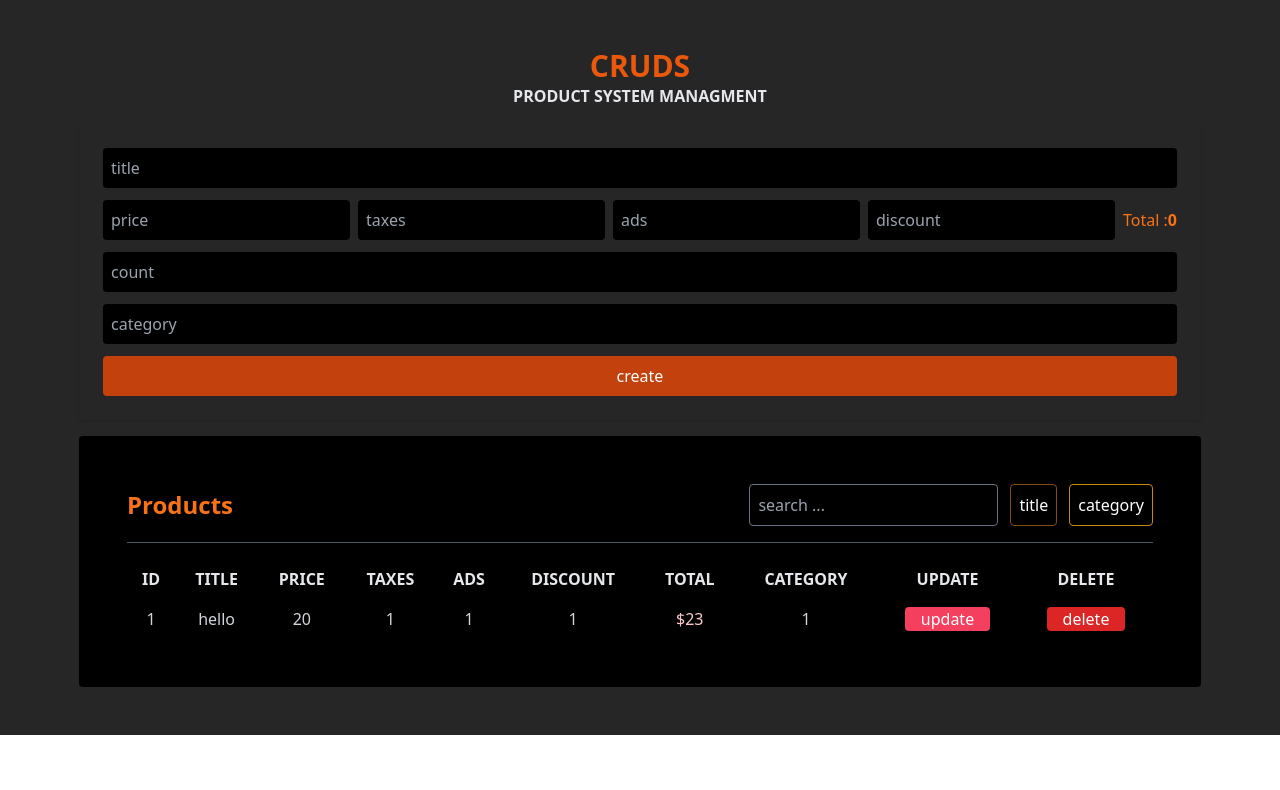
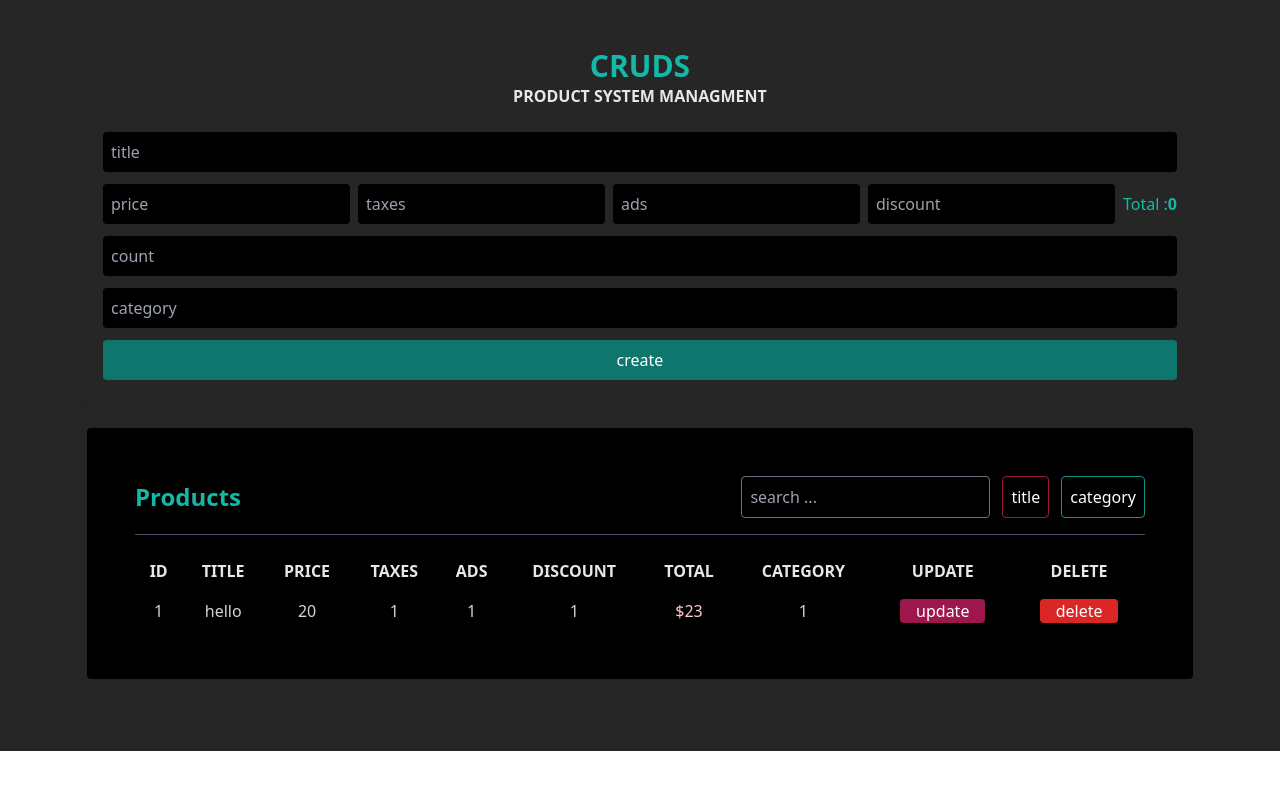
Before and after one commit to abrar997/crud-system-managment, a React (Create React App) app: page / in a window 1280 px wide. Shown: the top 790 px of the page. Built offline with nearby package versions, Linux system fonts and the light colour scheme.

Commit message:
update color design

```diff
--- a/src/App.js
+++ b/src/App.js
@@ -40,9 +40,9 @@ export default function App() {
   const handleEdit = () => {};
 
   return (
-    <div className="grid lg:justify-center gap-4 p-4 lg:w-full lg:items-center lg:py-12 bg-[#262626] lg:text-center text-slate-50">
+    <div className="grid lg:justify-center gap-0 p-4 lg:w-full lg:items-center lg:py-12 bg-[#262626] lg:text-center text-slate-50">
       <div className="grid lg:gap-0 gap-2">
-        <h1 className="font-bold uppercase text-3xl text-orange-600">Cruds</h1>
+        <h1 className="font-bold uppercase text-3xl text-teal-500">Cruds</h1>
         <h2 className="font-semibold uppercase text-gray-200">
           product system managment
         </h2>
@@ -52,9 +52,9 @@ export default function App() {
         formData={formData}
         setFormData={setFormData}
       />
-      <div className="lg:bg-[#000000] grid gap-4 rounded lg:p-12">
+      <div className="lg:bg-[#000000] grid gap-4 rounded lg:p-12 m-6 mx-2">
         <div className="lg:flex grid gap-2 justify-between items-center  border-b pb-4 border-gray-600">
-          <h1 className="text-2xl font-semibold text-orange-500">Products</h1>
+          <h1 className="text-2xl font-semibold text-teal-500">Products</h1>
           <div>
             <form className="lg:flex grid gap-3 lg:gap-3 items-center">
               <input
@@ -62,10 +62,10 @@ export default function App() {
                 placeholder="search ..."
               />
               <div className="flex gap-3 items-center">
-                <button className="border border-yellow-800 hover:bg-gray-900 rounded text-white p-2">
+                <button className="border border-pink-800 hover:bg-gray-900 rounded text-white p-2">
                   title
                 </button>
-                <button className="border border-yellow-600 hover:bg-gray-900 rounded text-white p-2">
+                <button className="border border-teal-600 hover:bg-gray-900 rounded text-white p-2">
                   category
                 </button>
               </div>
--- a/src/components/Form.js
+++ b/src/components/Form.js
@@ -47,7 +47,7 @@ const Form = ({ handleSubmit, formData, setFormData }) => {
               setFormData({ ...formData, discount: e.target.value })
             }
           />
-          <p className="text-orange-500">
+          <p className="text-teal-500">
             Total :
             <span className="underlane font-semibold">
               {Number(formData.price) +
@@ -73,7 +73,7 @@ const Form = ({ handleSubmit, formData, setFormData }) => {
             setFormData({ ...formData, category: e.target.value })
           }
         />
-        <button className="bg-orange-700  p-2 hover:bg-opacity-90 text-white rounded text-center">
+        <button className="bg-teal-700  p-2 hover:bg-opacity-90 text-white rounded text-center">
           create
         </button>
       </form>
--- a/src/components/Product.js
+++ b/src/components/Product.js
@@ -27,7 +27,7 @@ const Product = ({ handleDelete, handleEdit, product }) => {
       <td>
         <button
           onClick={handleEdit}
-          className="bg-rose-500 rounded text-white px-4 hover:bg-opacity-80"
+          className="bg-pink-800 rounded text-white px-4 hover:bg-opacity-80"
         >
           update
         </button>
```
